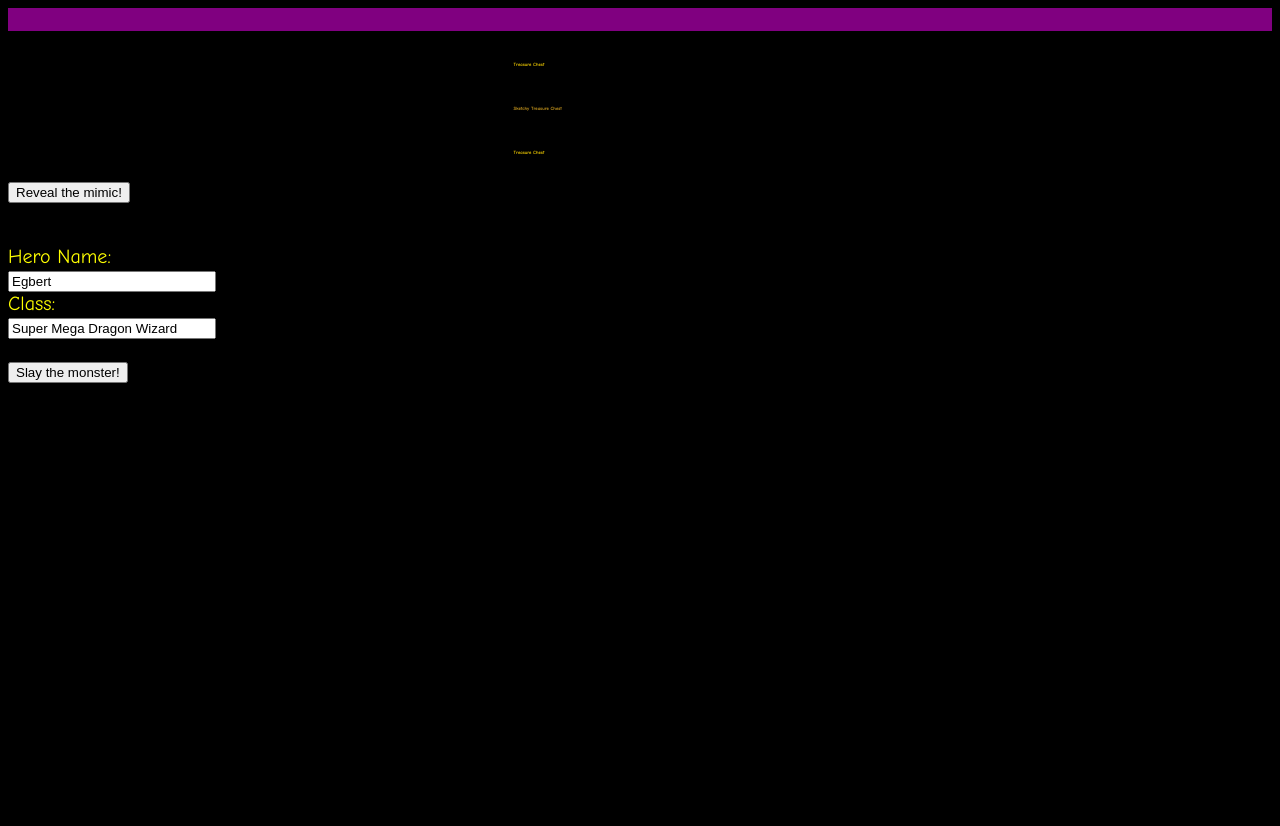
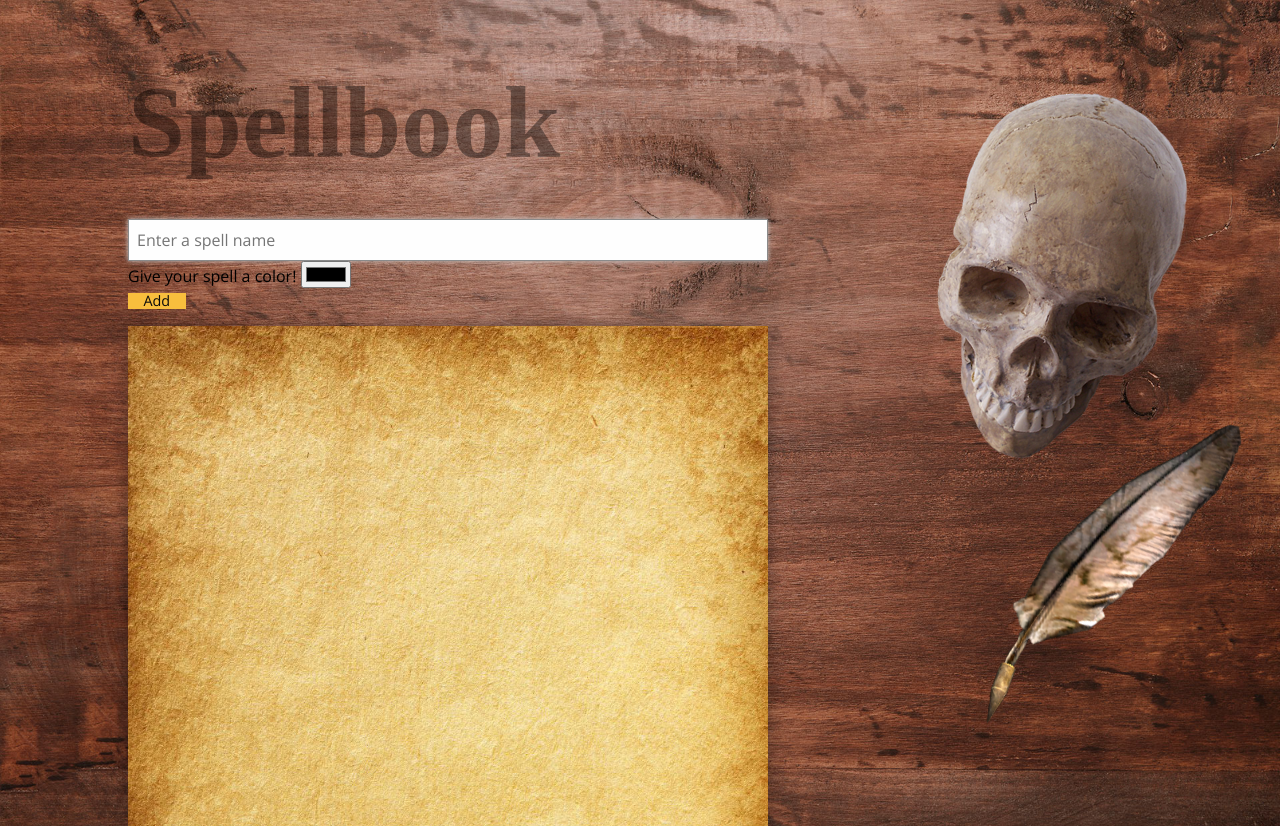
Before and after one commit to Kimblebee/spellbook, a plain HTML site: page index.html in a window 1280 px wide. Before the commit the page ends 800 px from the top, so only its background shows below. Drawn offline with nearby package versions, Linux system fonts and the light colour scheme; a web font is replaced by a local one.

Commit message:
update the files by downloading the source spellbook.  Added the ability to pick a color.

```diff
--- a/index.css
+++ b/index.css
@@ -1,31 +1,134 @@
-h1 {
-    color: gold;
-    scale: 20%
+@import url('https://fonts.googleapis.com/css?family=Open+Sans|Homemade+Apple|UnifrakturCook:700');
+
+body {
+  background: url(wood.jpg);
+  background-size: cover;
+  background-attachment: fixed;
+  background-repeat: no-repeat;
+  padding: 0;
+  margin: 0;
+  font-family: "Open Sans", "Helvetica Neue", sans-serif;
 }
 
-#mimic {
-    color: goldenrod;
-    scale: 20%;
+img#skull {
+  position: absolute;
+  right: 5vw;
+  top: 5vw;
+  transform: rotate(15deg);
+  width: 25vw;
 }
 
-body {
-    font-family: "Comic Sans MS";
-    color: aliceblue;
-    font-size: 12px;
-    background-color: black;
+img#quill {
+  position: absolute;
+  top: calc(30vw + 40px);
+  right: 3vw;
+  width: 20vw;
+}
+
+h1 {
+  font-family: UnifrakturCook, serif;
+  margin-left: 10vw;
+  margin-top: 5vw;
+  margin-bottom: 3vw;
+  color: rgba(0, 0, 0, 0.4);
+  font-size: 8vw;
 }
 
 form {
-    color: yellow;
-    font-size: 20px;
+  margin-bottom: 1rem;
+  margin-left: 10vw;
+  width: 50vw;
 }
 
-marquee {
-    background-color: purple;
-    color: gold;
-    font-size: 20px;
+form > div {
+  display: flex;
+  width: 100%;
+  align-items: stretch;
 }
 
-input {
-    width: 200px;
+input[type="text"] {
+  flex: 1 1 0px;
+  height: auto;
+  min-width: 0;
+  display: block;
+  box-sizing: border-box;
+  width: 100%;
+  padding: .5rem;
+  border: 1px solid #cacaca;
+  background-color: #fefefe;
+  box-shadow: inset 0 1px 2px rgba(10,10,10,.1);
+  font-family: inherit;
+  font-size: 1rem;
+  font-weight: 400;
+  line-height: 1.5;
+  color: #0a0a0a;
+  transition: box-shadow .5s,border-color .25s ease-in-out;
+  appearance: none;
 }
+
+input[type="text"]:focus {
+  outline: 0;
+  border: 1px solid #8a8a8a;
+  background-color: #fefefe;
+  box-shadow: 0 0 5px #cacaca;
+}
+
+.buttonWrapper {
+  padding-top: 0;
+  padding-bottom: 0;
+  text-align: center;
+  display: flex;
+  flex: 0 0 auto;
+}
+
+button[type="submit"] {
+  background-color: #F8BE3D;
+  color: #0a0a0a;
+  height: auto;
+  align-self: stretch;
+  padding-top: 0;
+  padding-bottom: 0;
+  font-size: 1rem;
+  margin: 0;
+  white-space: nowrap;
+  display: inline-block;
+  vertical-align: middle;
+  font-family: inherit;
+  padding: 0 1em;
+  border: 1px solid transparent;
+  transition: background-color .25s ease-out,color .25s ease-out;
+  font-size: .9rem;
+  line-height: 1;
+  text-align: center;
+  cursor: pointer;
+}
+
+button[type="submit"]:hover {
+  background-color: #dca936;
+}
+
+main {
+  box-sizing: border-box;
+  background-image: url(parchment.jpg);
+  background-size: cover;
+  background-repeat: no-repeat;
+  width: 50vw;
+  margin-left: 10vw;
+  height: calc(100vh - 18.5vw - 4rem);
+  overflow-y: scroll;
+  font-family: "Homemade Apple", cursive;
+  font-size: 2rem;
+  color: rgba(100, 50, 0, 0.8);
+  padding: 1.5rem 4rem;
+  box-shadow: 1px 1px 15px  rgba(0,0,0,0.4);
+}
+
+ul#spells {
+ list-style: none;
+ padding: 0;
+}
+
+.details {
+  font-size: 0.7em;
+  margin-top: -1rem;
+}
--- a/index.html
+++ b/index.html
@@ -2,43 +2,36 @@
 <html>
 
 <head>
-    <meta charset="utf-8" />
-    <meta http-equiv="X-UA-Compatible" content="IE=edge">
-    <title>Page Title</title>
-    <meta name="viewport" content="width=device-width, initial-scale=1">
-    <link rel="stylesheet" type="text/css" media="screen" href="index.css" />
-
+  <meta charset="utf-8" />
+  <meta http-equiv="X-UA-Compatible" content="IE=edge">
+  <title>Spellbook</title>
+  <meta name="viewport" content="width=device-width, initial-scale=1">
+  <link rel="stylesheet" type="text/css" media="screen" href="index.css" />
 </head>
 
 <body>
-    <b>
-        <marquee scrollamount="5"> 3 Loot chests appear before you!</marquee>
-    </b>
-    <h1>Treasure Chest</h1>
-    <h1 id="mimic">Sketchy Treasure Chest</h1>
-    <h1>Treasure Chest</h1>
-    <button id="reveal">Reveal the mimic!</button>
+  <img src="skull.png" id="skull" alt="">
+  <img src="quill.png" id="quill" alt="">
+
+
+  <h1>Spellbook </h1>
+
+  <form>
+    <div>
+      <input type="text" name="spellName" placeholder="Enter a spell name" autofocus>
+    </div>
+
+    Give your spell a color!
+    <input type="color" id="spellColor" value="#000000">
     <br>
-    <br>
-    <br>
-    <br>
-    <form>
-        Hero Name:
-        <br>
-        <input type="text" id="name" value="Egbert">
-        <br> Class:
-        <br>
-        <input type="text" id="class" value="Super Mega Dragon Wizard">
-        <br>
-        <br>
+    <button type="submit">Add</button>
 
-        <!-- Level: <input type="number" name = "level">
-   -->
+  </form>
+  <main>
+    <ul id="spells"></ul>
+  </main>
 
-    </form>
-    <button id="character">Slay the monster!</button>
-
+  <script src="index.js"></script>
 </body>
-<script src="index.js"></script>
 
 </html>
--- a/index.js
+++ b/index.js
@@ -1,29 +1,21 @@
-// Kimberly Rose Crevecoeur
+const form = document.querySelector('form')
 
-const reveal = document.querySelector('#reveal')
-const revealMimic = function () {
-    const heading = document.querySelector('#mimic')
-    heading.textContent = "The mimic has revealed itself!"
-}
-// adding the eventlistener to the "reveal the mimic!" button
-reveal.addEventListener('click', revealMimic)
+const changeHeading = function (ev) {
+  ev.preventDefault()
 
+  //
+  const f = ev.target
+  const spellName = f.spellName.value
+  const spellsDiv = document.querySelector('#spells')
 
+  // changes the color
+  var textColor = document.getElementById('spellColor').value;
 
-// function to change the second header based on the input
-const submit = function () {
-    const heroHeading = document.querySelector('#mimic') // heroname and heroclass are the inputs
-    const heroName = document.querySelector('#name').value
-    const heroClass = document.querySelector('#class').value
+  spellsDiv.innerHTML += `<font color= ${textColor} >${spellName}</font><li></li>`
 
-    const heading = document.querySelector('#mimic')
-
-    heroHeading.textContent = heroName + " the " + heroClass + " has slain the Treasure chest mimic!"
-
+  f.reset()
 }
 
+const changeColor = function () {}
 
-
-const submitButton = document.querySelector("#character")
-
-submitButton.addEventListener('click', submit)
+form.addEventListener('submit', changeHeading)
```
Also changed, not shown: parchment.jpg (added), quill.png (added), skull.png (added), wood.jpg (added), 1 other file.
